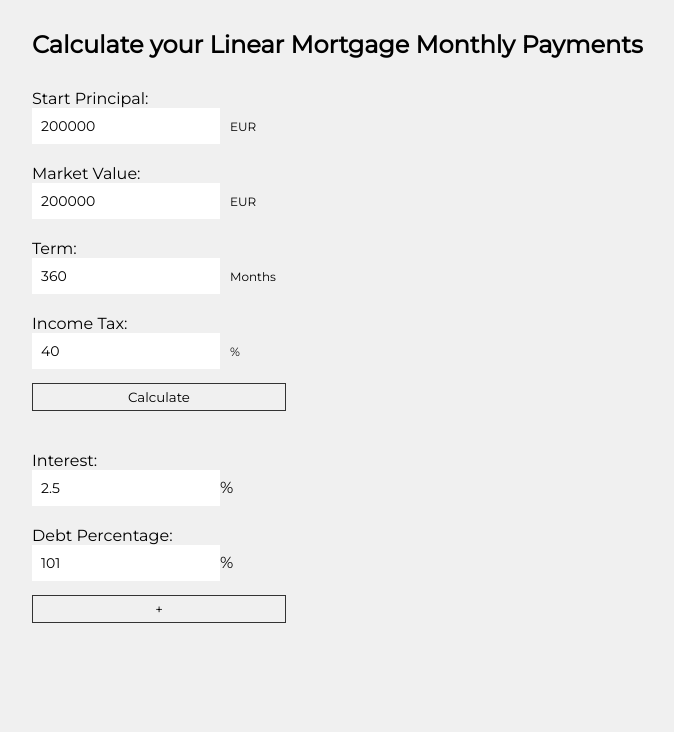
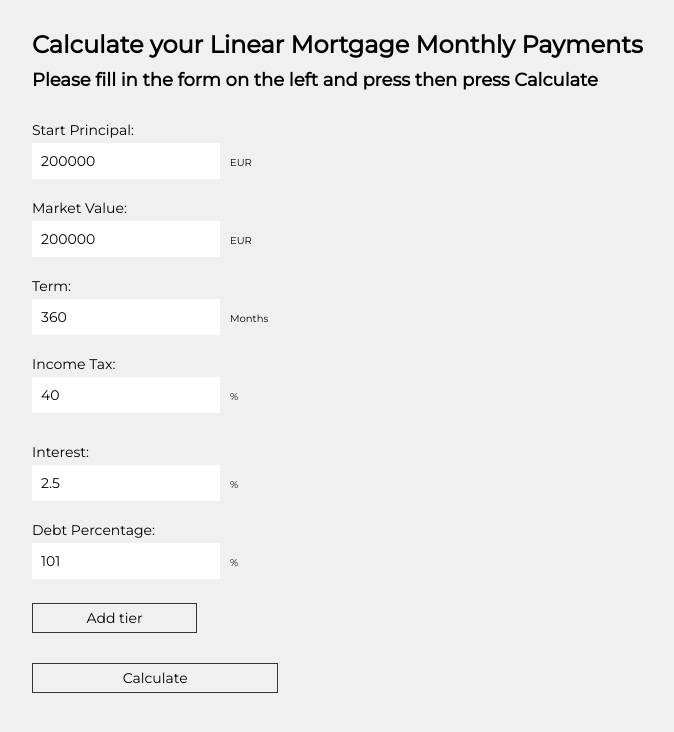
Before and after one commit to lealoureiro/mortgage-calculator-web, a React (Create React App) app: page / in a window 1280 px wide. Shown: the top 732 px of the page, without its empty margins (54-728 px from the left). Built offline with nearby package versions, Linux system fonts and the light colour scheme.

Commit message:
Add react-spinner; Finish layout updates; Fix logic

```diff
--- a/package.json
+++ b/package.json
@@ -6,6 +6,7 @@
     "axios": "^0.18.0",
     "react": "^16.8.6",
     "react-dom": "^16.8.6",
+    "react-loader-spinner": "^3.1.2",
     "react-scripts": "2.1.8",
     "styled-components": "^4.3.2"
   },
--- a/src/App.js
+++ b/src/App.js
@@ -1,31 +1,54 @@
+import "react-loader-spinner/dist/loader/css/react-spinner-loader.css";
 import React, { useState } from "react";
+import Loader from "react-loader-spinner";
 
 import MonthlyPaymentsForm from "./components/MonthlyPaymentsForm";
-import InterestTiersForm from "./components/InterestTiersForm";
 import MonthlyPaymentsTable from "./components/MonthlyPaymentsTable";
 
-import { MainWrapper, H1, InnerWrapper, FormGroup } from "./styles";
+import {
+  MainWrapper,
+  H1,
+  H3,
+  InnerWrapper,
+  FormGroup,
+  PreResults
+} from "./styles";
 import GlobalStyles from "./GlobalStyles";
 
 const App = () => {
-  const [monthlyPayments, setMonthlyPayments] = useState([]);
-  const shouldShowResultsTable = true; //monthlyPayments.length > 0;
+  const [monthlyPayments, setMonthlyPayments] = useState({
+    payments: [],
+    totalGrossInterest: 0,
+    totalNetInterest: 0
+  });
+  const [showLoading, triggerLoading] = useState(false);
+  const shouldShowResultsTable = monthlyPayments.payments.length > 0;
+
+  const handleLoadingState = () => {
+    triggerLoading(!showLoading);
+  }
 
   return (
     <MainWrapper>
       <GlobalStyles />
 
       <H1>Calculate your Linear Mortgage Monthly Payments</H1>
+      <H3>
+        Please fill in the form on the left and press then press Calculate
+      </H3>
 
       <InnerWrapper>
         <FormGroup>
-          <MonthlyPaymentsForm onComputedResult={setMonthlyPayments} />
-          <InterestTiersForm />
+          <MonthlyPaymentsForm onComputedResult={setMonthlyPayments} onCalculate={handleLoadingState} />
         </FormGroup>
 
         {shouldShowResultsTable ? (
           <MonthlyPaymentsTable monthlyPayments={monthlyPayments} />
-        ) : null}
+        ) : (
+          <PreResults>
+            {showLoading && <Loader type="MutatingDots" color="#333" height="100" width={100} />}
+          </PreResults>
+        )}
       </InnerWrapper>
     </MainWrapper>
   );
--- a/src/GlobalStyles.js
+++ b/src/GlobalStyles.js
@@ -46,12 +46,26 @@ export default createGlobalStyle`
     border: 1px solid #333;
     outline: none;
     padding: 5px 12px;
+    font-size: 14px;
     transition: all .3s ease-in-out;
 
     &:hover {
       background-color: #333;
       color: #fff;
       cursor: pointer;
+    }
+
+    &.delete {
+      width: 165px;
+      border: 1px solid #b20000;
+      color: #fff;
+      background-color: #b20000;
+    }
+
+    &.delete:hover {
+      border: 1px solid #b20000;
+      color: #b20000;
+      background-color: #fff;
     }
   }
 
--- a/src/components/InterestTierInput.js
+++ b/src/components/InterestTierInput.js
@@ -1,6 +1,6 @@
-import React, { Component, createRef, Fragment } from 'react';
+import React, { Component, createRef } from 'react';
 
-import { FieldSet } from './styles';
+import { StyledInterestTierInput, FieldSet, Span } from './styles';
 
 class InterestTierInput extends Component {
   interest = createRef();
@@ -26,21 +26,21 @@ class InterestTierInput extends Component {
     const { interest, debt, showDeleteButton } = this.props;
 
     return (
-      <Fragment>
+      <StyledInterestTierInput>
         <FieldSet>
             <label htmlFor="interestField">Interest:</label>
             <input value={interest} size="5" id="interestField" type="number" step="0.1" onChange={this.handleChange} ref={this.interest} />
-            <span>%</span>
+            <Span>%</Span>
         </FieldSet>
 
         <FieldSet>
           <label htmlFor="debt">Debt Percentage:</label>
           <input value={debt} id="debt" type="number" step="1" onChange={this.handleChange} ref={this.debt} />
-          <span>%</span>
+          <Span>%</Span>
         </FieldSet>
 
-        { showDeleteButton && <button type="button" onClick={this.handleDelete}>X</button> }
-      </Fragment>
+        { showDeleteButton && <button className="delete" type="button" onClick={this.handleDelete}>Delete Tier</button> }
+      </StyledInterestTierInput>
     );
   }
 
--- a/src/components/InterestTiersForm.js
+++ b/src/components/InterestTiersForm.js
@@ -1,8 +1,6 @@
 import React, { Component } from 'react';
 
 import InterestTierInput from './InterestTierInput';
-
-import { Form } from './styles';
 
 class InterestTiersForm extends Component {
   state = {
@@ -42,7 +40,7 @@ class InterestTiersForm extends Component {
     const showDeleteButton = interestTiers.length > 1;
 
     return (
-      <Form>
+      <div style={{ marginTop: '20px' }}>
         {interestTiers.map(
         (tier, index) => (
           <InterestTierInput
@@ -56,8 +54,8 @@ class InterestTiersForm extends Component {
           />
         ))}
 
-        <button type="button" onClick={this.handleAddTier}>+</button>
-      </Form>
+        <button style={{ width: "165px" }} type="button" onClick={this.handleAddTier}>Add tier</button>
+      </div>
     );
   }
 };
--- a/src/components/MonthlyPaymentsForm.js
+++ b/src/components/MonthlyPaymentsForm.js
@@ -1,4 +1,6 @@
 import React, { Component, createRef } from 'react';
+
+import InterestTiersForm from "./InterestTiersForm";
 
 import { calculate } from '../api';
 
@@ -29,7 +31,7 @@ class MonthlyPaymentsForm extends Component {
     const months = parseInt(this.months.current.value, 10);
     const incomeTax = parseInt(this.incomeTax.current.value, 10);
 
-    const { onComputedResult } = this.props;
+    const { onComputedResult, onCalculate } = this.props;
 
     const inputData = {
       initialPrincipal,
@@ -39,7 +41,11 @@ class MonthlyPaymentsForm extends Component {
       interestTiers: this.processInterestTiers()
     };
 
+    onCalculate();
+
     await calculate(inputData, onComputedResult);
+
+    onCalculate();
   }
 
   validateInterestTiers = () => {
@@ -55,7 +61,7 @@ class MonthlyPaymentsForm extends Component {
 
   processInterestTiers = () => {
     return this.state.interestTiers.map(
-      e => ({interest: Number(e.interest), percentage: Number(e.debt)})
+      e => ({ interest: Number(e.interest), percentage: Number(e.debt) })
     );
   }
 
@@ -92,7 +98,9 @@ class MonthlyPaymentsForm extends Component {
           <Span>%</Span>
         </FieldSet>
 
-        <button type="button" onClick={this.calculateMonthlyPayments}>Calculate</button>
+        <InterestTiersForm />
+
+        <button style={{ marginTop: "30px" }} type="button" onClick={this.calculateMonthlyPayments}>Calculate</button>
       </Form>
     );
   }
--- a/src/components/MonthlyPaymentsTable.js
+++ b/src/components/MonthlyPaymentsTable.js
@@ -1,36 +1,49 @@
-import React, { Component } from 'react';
+import React, { Component } from "react";
 
-import PaymentRow from './MonthlyPaymentsViews/PaymentRow';
-import PaymentsTableHeader from './MonthlyPaymentsViews/PaymentsTableHeader';
+import PaymentRow from "./MonthlyPaymentsViews/PaymentRow";
+import PaymentsTableHeader from "./MonthlyPaymentsViews/PaymentsTableHeader";
 
-import { Table } from './styles';
+import { TableWrapper, Table } from "./styles";
 
 const mapColumnHeaderTitle = {
-  month: 'Month',
-  repayment: 'Repayment',
-  interestGrossAmount: 'Interest Gross',
-  interestNetAmount: 'Interest Net',
-  interestPercentage: 'Interest',
-  principal: 'Principal',
-  totalGross: 'Gross Payment',
-  totalNet: 'Net Payment'
+  month: "Month",
+  repayment: "Repayment",
+  interestGrossAmount: "Interest Gross",
+  interestNetAmount: "Interest Net",
+  interestPercentage: "Interest",
+  principal: "Principal",
+  totalGross: "Gross Payment",
+  totalNet: "Net Payment"
 };
 
 class MonthlyPaymentsTable extends Component {
-  render () {
-    const { monthlyPayments: { payments } } = this.props;
+  render() {
+    const {
+      monthlyPayments: { payments }
+    } = this.props;
 
-    return (
+    return payments.length > 0 && (
+      <TableWrapper>
         <Table>
           <thead>
-          <tr>{ payments && payments.length ? Object.keys(payments[0]).map((key, index) => <PaymentsTableHeader key={index} title={mapColumnHeaderTitle[key]} />) : null }</tr>
+            <tr>
+              {Object.keys(payments[0]).map((key, index) => (
+                    <PaymentsTableHeader
+                      key={index}
+                      title={mapColumnHeaderTitle[key]}
+                    />
+                  ))}
+            </tr>
           </thead>
 
           <tbody>
-          { payments && payments.length ? payments.map(payment=> <PaymentRow key={payment.month} payment={payment} />) : null }
+              {payments.map(payment => (
+                  <PaymentRow key={payment.month} payment={payment} />
+                ))}
           </tbody>
         </Table>
-    )
+      </TableWrapper>
+    );
   }
 }
 
--- a/src/components/styles.js
+++ b/src/components/styles.js
@@ -15,19 +15,46 @@ export const FieldSet = styled.fieldset`
   + fieldset {
     margin-top: 20px;
   }
+
+  label {
+    font-size: 14px;
+    margin-bottom: 4px;
+  }
+`;
+
+export const StyledInterestTierInput = styled.div`
+  padding: 10px 0;
+
+  + div {
+    margin-top: 20px;
+    border-top: 1px solid #333;
+  }
 `;
 
 export const Span = styled.span`
-  font-size: 12px;
+  font-size: 10px;
   padding: 10px;
 `;
 
+export const TableWrapper = styled.div`
+  flex-grow: 1;
+  flex-shrink: 0;
+  max-height: 768px;
+  overflow-y: scroll;
+  padding: 20px;
+`;
+
 export const Table = styled.table`
-  padding: 10px;
-  flex-shrink: 0;
-  flex-grow: 1;
+  tr {
+    padding: 5px 0;
+  }
 
   td {
     text-align: center;
+    padding: 5px 0;
+  }
+
+  th {
+    padding: 10px;
   }
 `;
--- a/src/styles.js
+++ b/src/styles.js
@@ -10,6 +10,11 @@ export const MainWrapper = styled.main`
 
 export const H1 = styled.h1`
   font-size: 24px;
+  margin-bottom: 10px;
+`;
+
+export const H3 = styled.h3`
+  font-size: 18px;
   margin-bottom: 30px;
 `;
 
@@ -21,3 +26,11 @@ export const FormGroup = styled.div`
   flex-shrink: 0;
   flex-grow: 0;
 `;
+
+export const PreResults = styled.div`
+  align-items: center;
+  display: flex;
+  height: 640px;
+  justify-content: center;
+  width: 100%;
+`;
```
Also changed, not shown: 1 other file (tests, documents, lock files or other folders). Lines whose indentation alone changed are shown as unchanged.
